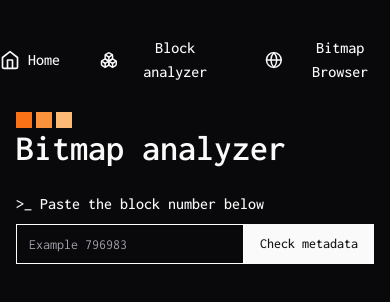
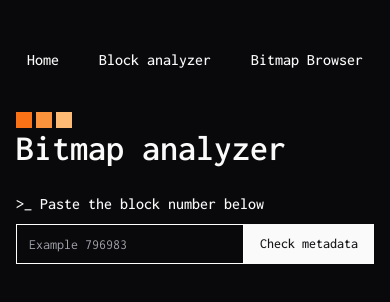
Before and after one commit to ordinalOS/bitmap.community, a Next.js app: page /analyzer in a window 390 px wide. Shown: the top 302 px of the page. Built offline with nearby package versions, Linux system fonts and the light colour scheme.

Commit message:
mobile view

```diff
--- a/app/analyzer/metadata-table.tsx
+++ b/app/analyzer/metadata-table.tsx
@@ -79,12 +79,12 @@ export const MetadataRow = ({
   ) : null;
 
   return (
-    <li className="flex items-center py-1 max-w-full">
+    <li className="flex flex-col md:flex-row md:items-center py-1 max-w-full">
       <div>
-        <span className="">{title}</span>
+        <span className="text-muted-foreground">{title}</span>
+        {formattedRarity && formattedRarity}
       </div>
-      {formattedRarity && formattedRarity}
-      <p className="text-zinc-50 break-all max-w-lg ml-auto">
+      <p className="text-zinc-50 break-all max-w-lg md:ml-auto">
         {typeof paramValue === "number"
           ? numberFormatter(paramValue)
           : paramValue}
--- a/app/analyzer/page.tsx
+++ b/app/analyzer/page.tsx
@@ -69,8 +69,8 @@ export default function Analyzer() {
         {isSuccess &&
           (data && data.length > 0 ? (
             <div className="grid gap-10">
-              <div className="grid grid-cols-2 gap-6 my-10">
-                <div className="flex flex-col gap-6 col-span-1">
+              <div className="grid grid-cols-1 md:grid-cols-2 gap-6 my-10">
+                <div className="flex flex-col gap-6 col-span-1 order-2 md:order-1">
                   <div className="flex flex-col gap-2 relative">
                     <h2 className="text-orange-400 text-muted-foreground">
                       [ Rarity Score ]
@@ -147,7 +147,7 @@ export default function Analyzer() {
                     </div>
                   </div>
                 </div>
-                <div className="grid gap-4">
+                <div className="grid gap-4 order-1 md:order-2">
                   <div className="grid grid-cols-6 gap-1 h-fit">
                     <BitmapBox params={data[0]} />
                   </div>
--- a/app/browser/page.tsx
+++ b/app/browser/page.tsx
@@ -80,7 +80,7 @@ export default function Analyzer() {
       <Navbar />
       <main className="flex min-h-screen flex-col px-4 py-8 max-w-5xl mx-auto">
         <div className="grid grid-cols-4 relative gap-6">
-          <div className="col-span-5">
+          <div className="col-span-4">
             <div className="flex gap-1 items-baseline">
               <div className="inline-flex bg-orange-500 w-4 h-4"></div>
               <div className="inline-flex bg-orange-400 w-4 h-4"></div>
@@ -88,11 +88,11 @@ export default function Analyzer() {
             </div>
             <h1 className="text-4xl font-semibold mb-">Bitmap browser</h1>
           </div>
-          <div className="col-span-1">
+          <div className="col-span-4 md:col-span-1">
             <span className="text-lg flex mb-4 text-muted-foreground">
               Traits
             </span>
-            <div className="flex flex-col border-l ">
+            <div className="flex md:flex-col border-l overflow-scroll md:overflow-hidden">
               {traits.map((trait) => (
                 <Button
                   variant={selectedTrait === trait ? "default" : "ghost"}
@@ -106,7 +106,7 @@ export default function Analyzer() {
               ))}
             </div>
           </div>
-          <div className="col-span-3">
+          <div className="col-span-4 md:col-span-3">
             <span className="text-lg flex mb-4 text-muted-foreground">
               Bitmaps ranking
             </span>
@@ -117,7 +117,7 @@ export default function Analyzer() {
               )}
               {isSuccess && (
                 <>
-                  <div className="grid grid-cols-4 gap-6">
+                  <div className="grid grid-cols-2 md:grid-cols-4 gap-6">
                     {data?.pages.map((group: BlockCardData[], i) => (
                       <Fragment key={i}>
                         {group.map((bitmap, index) => (
--- a/components/ui/navbar.tsx
+++ b/components/ui/navbar.tsx
@@ -4,22 +4,31 @@ import { Boxes, Globe, Home } from "lucide-react";
 
 export function Navbar() {
   return (
-    <div className="flex gap-10 mt-10 mx-auto max-w-4xl justify-center">
+    <div className="flex gap-10 mt-10 mx-auto max-w-4xl justify-center px-4">
       <Link href="/">
-        <Button variant="link" className="text-base px-0  ">
-          <Home className="h-5 w-5 mr-2" />
+        <Button
+          variant="link"
+          className="text-base px-0 flex flex-col md:flex-row"
+        >
+          <Home className="h-5 w-5 md:mr-2" />
           Home
         </Button>
       </Link>
       <Link href="/analyzer">
-        <Button variant="link" className="text-base px-0  ">
-          <Boxes className="h-5 w-5 mr-2" />
+        <Button
+          variant="link"
+          className="text-base px-0 flex flex-col md:flex-row"
+        >
+          <Boxes className="h-5 w-5 md:mr-2" />
           Block analyzer
         </Button>
       </Link>
       <Link href="/browser">
-        <Button variant="link" className="text-base px-0">
-          <Globe className="h-5 w-5 mr-2" />
+        <Button
+          variant="link"
+          className="text-base px-0 flex flex-col md:flex-row"
+        >
+          <Globe className="h-5 w-5 md:mr-2" />
           Bitmap Browser
         </Button>
       </Link>
```
